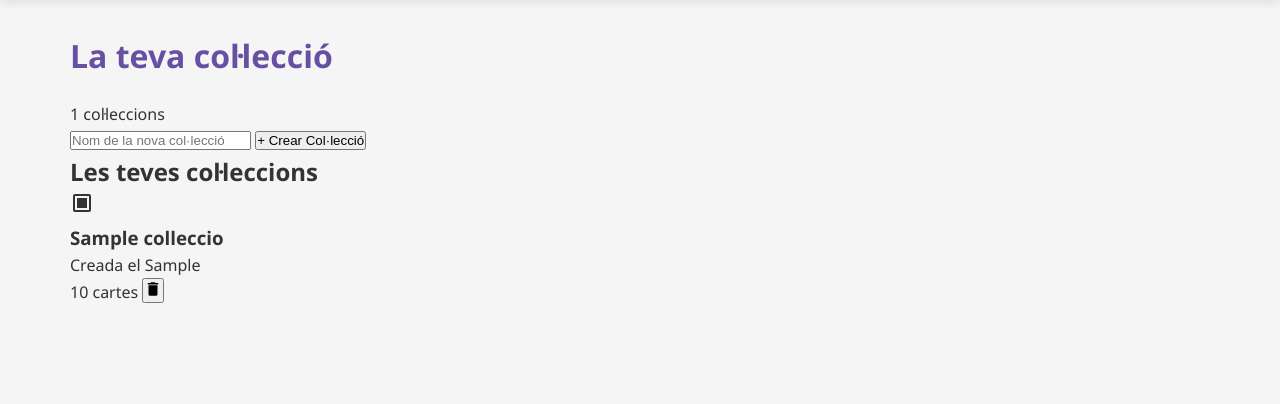
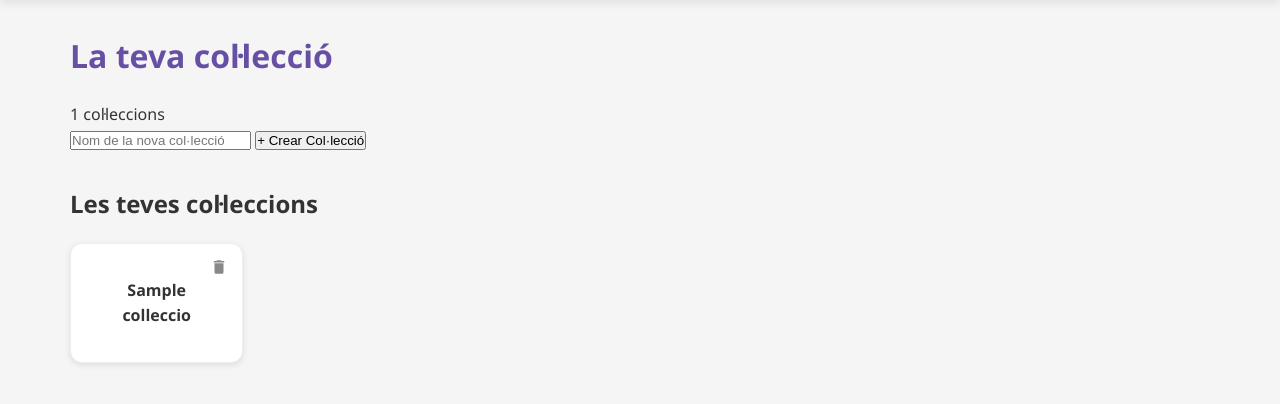
Before and after one commit to NilJou/Web_La_trobada, a Flask app: template webapp/templates/colleccio.html in a window 1280 px wide. Shown: the part 68-472 px from the top of the page. Run offline with Flask 3, Linux system fonts and the light colour scheme; the template is opened without the code that fills it: most values are stand-ins (such as "Sample title", 1, 10 or a date in 2020).

Commit message:
colleccio css

```diff
--- a/webapp/static/colleccion_style.css
+++ b/webapp/static/colleccion_style.css
@@ -104,6 +104,58 @@
     color: #d32f2f;
 }
 
+/* Estilo cuadrícula de col·leccions */
+.colleccions-container {
+    margin-top: 2rem;
+}
+
+.colleccions-grid {
+    display: grid;
+    grid-template-columns: repeat(auto-fill, minmax(160px, 1fr));
+    gap: 20px;
+    margin-top: 20px;
+}
+
+.colleccio-card {
+    background: #fff;
+    border-radius: 12px;
+    padding: 20px;
+    text-align: center;
+    box-shadow: 0 2px 6px rgba(0,0,0,0.1);
+    position: relative;
+    min-height: 120px;
+    display: flex;
+    flex-direction: column;
+    justify-content: center;
+    font-weight: 600;
+    font-size: 1rem;
+    color: #333;
+    border: 1px solid #eee;
+    transition: transform 0.2s ease;
+}
+
+.colleccio-card:hover {
+    transform: translateY(-4px);
+}
+
+.colleccio-card .delete-btn {
+    position: absolute;
+    top: 10px;
+    right: 10px;
+    background: none;
+    border: none;
+    cursor: pointer;
+    color: #888;
+    padding: 4px;
+    border-radius: 4px;
+    transition: background 0.2s;
+}
+
+.colleccio-card .delete-btn:hover {
+    background: #ffe6e6;
+    color: #d32f2f;
+}
+
 /* Responsive */
 @media (max-width: 768px) {
     .colleccio-post {
--- a/webapp/templates/colleccio.html
+++ b/webapp/templates/colleccio.html
@@ -1,21 +1,18 @@
 <!DOCTYPE html>
 <html lang="ca">
 <head>
-        <!-- Configuració del document HTML -->
     <meta charset="UTF-8">
     <meta name="viewport" content="width=device-width, initial-scale=1.0">
     <title>La teva col·lecció - La trobada</title>
 
-        <!-- Enllaç a l'arxiu CSS -->
+    <!-- Estils -->
     <link rel="stylesheet" href="{{ url_for('static', filename='base_style.css') }}">
-        <link rel="stylesheet" href="{{ url_for('static', filename='colleccio_style.css') }}">
+    <link rel="stylesheet" href="{{ url_for('static', filename='colleccion_style.css') }}">
 
-        <!-- Script per l'eliminació de col·leccions -->
+    <!-- Script per eliminar col·leccions -->
     <script>
         function eliminarColleccio(colleccioId) {
-                // Demanar confirmació abans d'eliminar
             if (confirm("Estàs segur que vols eliminar aquesta col·lecció i totes les seves cartes?")) {
-                    // Fer una petició POST a l'endpoint d'eliminació
                 fetch(`/eliminar_colleccio/${colleccioId}`, {
                     method: 'POST',
                     headers: {
@@ -26,11 +23,9 @@
                 .then(response => response.json())
                 .then(data => {
                     if (data.status === 'success') {
-                            // Mostrar missatge d'èxit i recarregar la pàgina
                         alert(data.message);
                         location.reload();
                     } else {
-                            // Mostrar missatge d'error
                         alert(data.message);
                     }
                 })
@@ -43,28 +38,23 @@
     </script>
 </head>
 <body>
-        <!-- Barra de navegació superior -->
+    <!-- Barra de navegació -->
     <nav class="navbar">
         <div class="logo">La trobada</div>
-
-            <!-- Enllaços de navegació -->
         <div class="nav-links">
             <form action="/foro"><input type="submit" value="Foro"></form>
             <form action="/escaner"><input type="submit" value="Escaner"></form>
             <form action="/colleccio"><input type="submit" value="Col·lecció"></form>
             <form action="/xat"><input type="submit" value="Xat"></form>
         </div>
-
-            <!-- Secció d'usuari -->
         <div class="user-section">
             <div class="user-icon">U</div>
             <form action="/usuari"><input type="submit" value="Usuari"></form>
         </div>
     </nav>
 
-        <!-- Contingut principal de la pàgina -->
+    <!-- Contingut principal -->
     <main class="main-content">
-            <!-- Capçalera amb títol i estadístiques -->
         <div class="header-container">
             <h1>La teva col·lecció</h1>
             <div class="stats-badge">
@@ -72,7 +62,6 @@
             </div>
         </div>
 
-            <!-- Missatges d'error o èxit -->
         {% if error %}
             <div class="alert error">{{ error }}</div>
         {% endif %}
@@ -80,7 +69,7 @@
             <div class="alert success">{{ success }}</div>
         {% endif %}
 
-            <!-- Formulari per crear nova col·lecció -->
+        <!-- Crear nova col·lecció -->
         <form action="/crear_colleccio" method="POST" class="crear-colleccio-form">
             <input type="text" name="nom_colleccio" placeholder="Nom de la nova col·lecció" required>
             <button type="submit" class="btn-primary">
@@ -88,30 +77,20 @@
             </button>
         </form>
 
+        <!-- Col·leccions existents -->
 <!-- Llista de col·leccions existents -->
 {% if colleccions %}
 <div class="colleccions-container">
     <h2>Les teves col·leccions</h2>
     <div class="colleccions-grid">
     {% for colleccio in colleccions %}
-                    <div class="colleccio-card">
-                        <div class="colleccio-header">
-                            <div class="colleccio-icon">
-                                <svg viewBox="0 0 24 24" width="24" height="24">
-                                    <path fill="currentColor" d="M19,3H5A2,2 0 0,0 3,5V19A2,2 0 0,0 5,21H19A2,2 0 0,0 21,19V5A2,2 0 0,0 19,3M19,19H5V5H19V19M17,17H7V7H17V17Z" />
-                                </svg>
-                            </div>
-                            <h3>{{ colleccio.nom }}</h3>
-                        </div>
-                        <p>Creada el {{ colleccio.data_creacio|default('data desconeguda') }}</p>
-                        <div class="colleccio-footer">
-                            <span class="colleccio-id">{{ colleccio.quantitat }} {{ 'cartes' if colleccio.quantitat != 1 else 'carta' }}</span>
+    <div class="colleccio-card" onclick="window.location.href='{{ url_for('routes.veure_colleccio', colleccio_id=colleccio.id) }}'" style="cursor:pointer;">
         <button class="delete-btn" onclick="eliminarColleccio({{ colleccio.id }})" title="Eliminar col·lecció">
             <svg viewBox="0 0 24 24" width="18" height="18">
                 <path fill="currentColor" d="M19,4H15.5L14.5,3H9.5L8.5,4H5V6H19M6,19A2,2 0 0,0 8,21H16A2,2 0 0,0 18,19V7H6V19Z" />
             </svg>
         </button>
-                        </div>
+        {{ colleccio.nom }}
     </div>
     {% endfor %}
 </div>
@@ -124,6 +103,7 @@
     <p>Crea la teva primera col·lecció per començar a afegir cartes</p>
 </div>
 {% endif %}
+
     </main>
 </body>
 </html>
```
Also changed, not shown: webapp/static/colleccio_detall_style.css (+7 -5 lines). Lines whose indentation alone changed are shown as unchanged.
